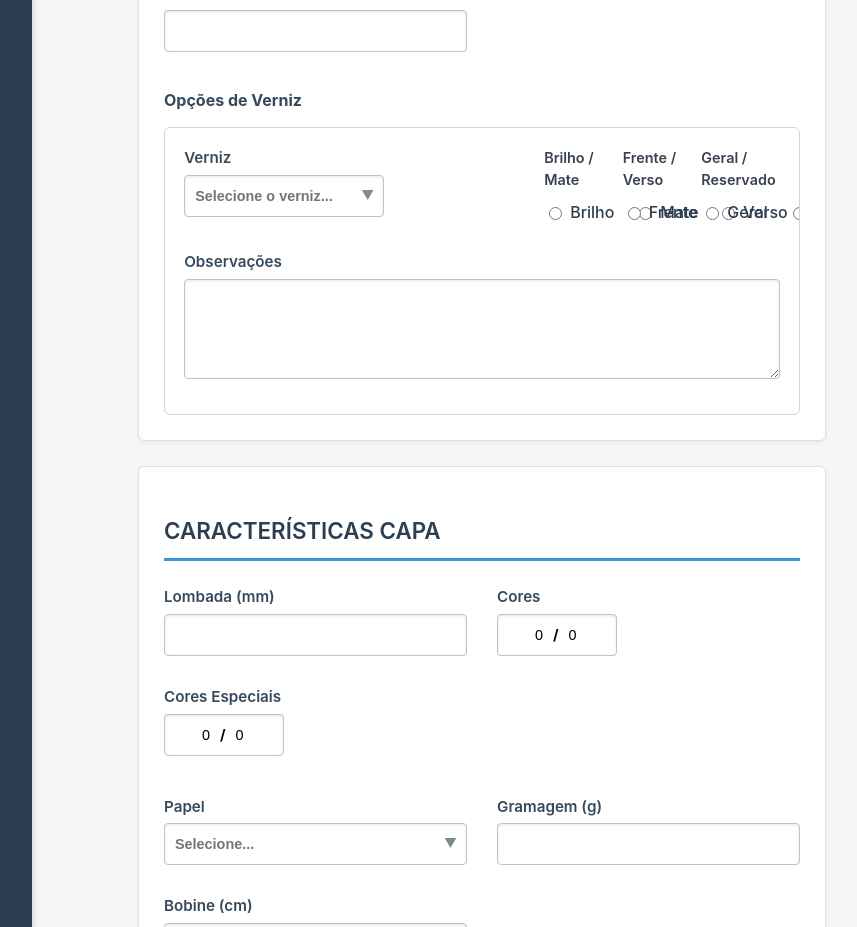
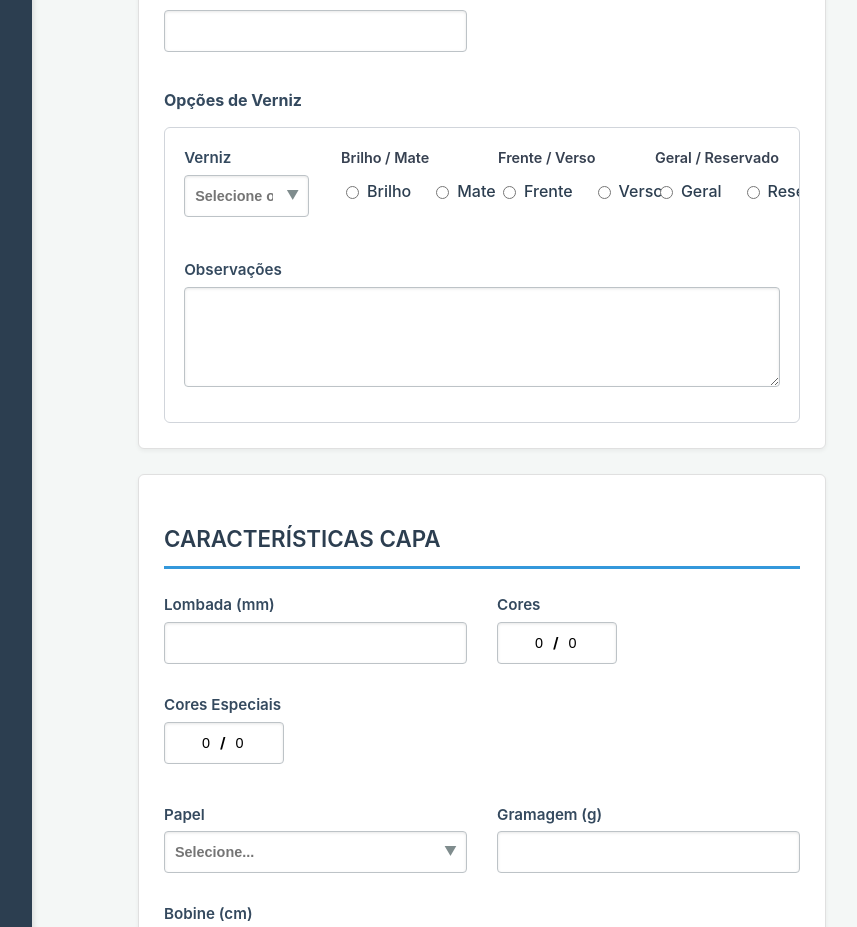
Before and after one commit to HelderOliveira77/crm-os-frontend, a React (Vite) app: page /dashboard/os/nova in a window 1280 px wide. Shown: the part 2200-3127 px from the top of the page, without its empty margins (348-1205 px from the left). Built offline with nearby package versions, Linux system fonts and the light colour scheme; sample sign-in values are in the browser's storage.

Commit message:
Atualizações Backend 16032026

```diff
--- a/src/pages/EditarOS.jsx
+++ b/src/pages/EditarOS.jsx
@@ -417,7 +417,7 @@ export default function EditarOS() {
                         <FormInput label="Bobine (cm)" name="bobine_miolo" value={formData.bobine_miolo} onChange={handleChange} />
                     </SubGrid>
                     <SubGrid_2 title="Opções de Verniz">
-                        <div style={{ border: '1px solid #d1d5db', borderRadius: '6px', padding: '1rem', backgroundColor: '#fff', display: 'grid', gridTemplateColumns: 'repeat(auto-fit, minmax(180px, 1fr))', gap: '5rem', gridColumn: '1/-1' }}>
+                        <div style={{ border: '1px solid #d1d5db', borderRadius: '6px', padding: '1.2rem', backgroundColor: '#fff', display: 'grid', gridTemplateColumns: 'repeat(4, 1fr)', columnGap: '2rem', rowGap: '1.5rem',alignItems: 'start' }}>
                              <CustomSelect label="Verniz" name="verniz_miolo" value={formData.verniz_miolo} onChange={handleChange} options={VERNIZ_OPTIONS} />
                             <FormRadioGroup_2 label="Brilho / Mate" name="verniz_miolo_brilho_mate" value={formData.verniz_miolo_brilho_mate} onChange={handleChange} options={['Brilho', 'Mate']} />
                             <FormRadioGroup_2 label="Frente / Verso" name="verniz_miolo_f_v" value={formData.verniz_miolo_f_v} onChange={handleChange} options={['Frente', 'Verso']} />
--- a/src/pages/NovaOS.jsx
+++ b/src/pages/NovaOS.jsx
@@ -1148,8 +1148,9 @@ export default function NovaOS() {
                             Col 2: 40px (Espaço de afastamento)
                             Restantes: Dividem o espaço, permitindo encolher (minmax 0)
                          */
-                         gridTemplateColumns: '200px 160px repeat(3, minmax(0, 1fr))',
-                         rowGap: '1rem',
+                         gridTemplateColumns: 'repeat(4, 1fr)',
+                         columnGap: '2rem',
+                         rowGap: '1.5rem',
                          alignItems: 'start',
                          width: '100%',
                          boxSizing: 'border-box',
@@ -1168,7 +1169,7 @@ export default function NovaOS() {
                                 />
                             </div>
                             {/* ESPAÇADOR */}
-                            <div style={{ width: '200px' }} />
+                            {/* <div style={{ width: '50px' }} /> */}
                             {/* Grupo 2 */}
                             <div className="optionItem" style={{ minWidth: '0' }}>
                                 <FormRadioGroup_2
--- a/src/pages/VisualizarOS.jsx
+++ b/src/pages/VisualizarOS.jsx
@@ -192,14 +192,15 @@ export default function VisualizarOS() {
                             <ViewField label="Gramagem (g)" value={formData.miolo_gramas} />
                             <ViewField label="Bobine (cm)" value={formData.bobine_miolo} />
                         </SubGrid>
-                        <div style={{ gridColumn: '1 / -1', border: '1px solid #d1d5db', borderRadius: '6px', padding: '1.2rem', display: 'grid', gridTemplateColumns: 'repeat(4, 1fr)', gap: '2rem', backgroundColor: '#fff' }}>
+                        <SubGrid>
+                        <div style={{ gridColumn: '1 / -1', border: '1px solid #d1d5db', borderRadius: '6px', padding: '1.2rem', display: 'grid', gridTemplateColumns: 'repeat(4, 1fr)',columnGap: '2rem', rowGap: '1.5rem', backgroundColor: '#fff', alignItems: 'start' }}>
                             <ViewField label="Verniz" value={formData.verniz_miolo} />
                             <RadioDisplay label="Brilho / Mate" value={formData.verniz_miolo_brilho_mate} options={['Brilho', 'Mate']} />
                             <RadioDisplay label="Frente / Verso" value={formData.verniz_miolo_f_v} options={['Frente', 'Verso']} />
                             <RadioDisplay label="Geral / Reservado" value={formData.verniz_miolo_geral_reservado} options={['Geral', 'Reservado']} />
                             <ViewField label="Observações Verniz" value={formData.observacoes_verniz_miolo} isTextArea fullWidth />
                         </div>
-
+                        </SubGrid>
                     </Section>
                     {/* 4. CARACTERÍSTICAS CAPA */}
                     <Section title="CARACTERÍSTICAS CAPA">
```
